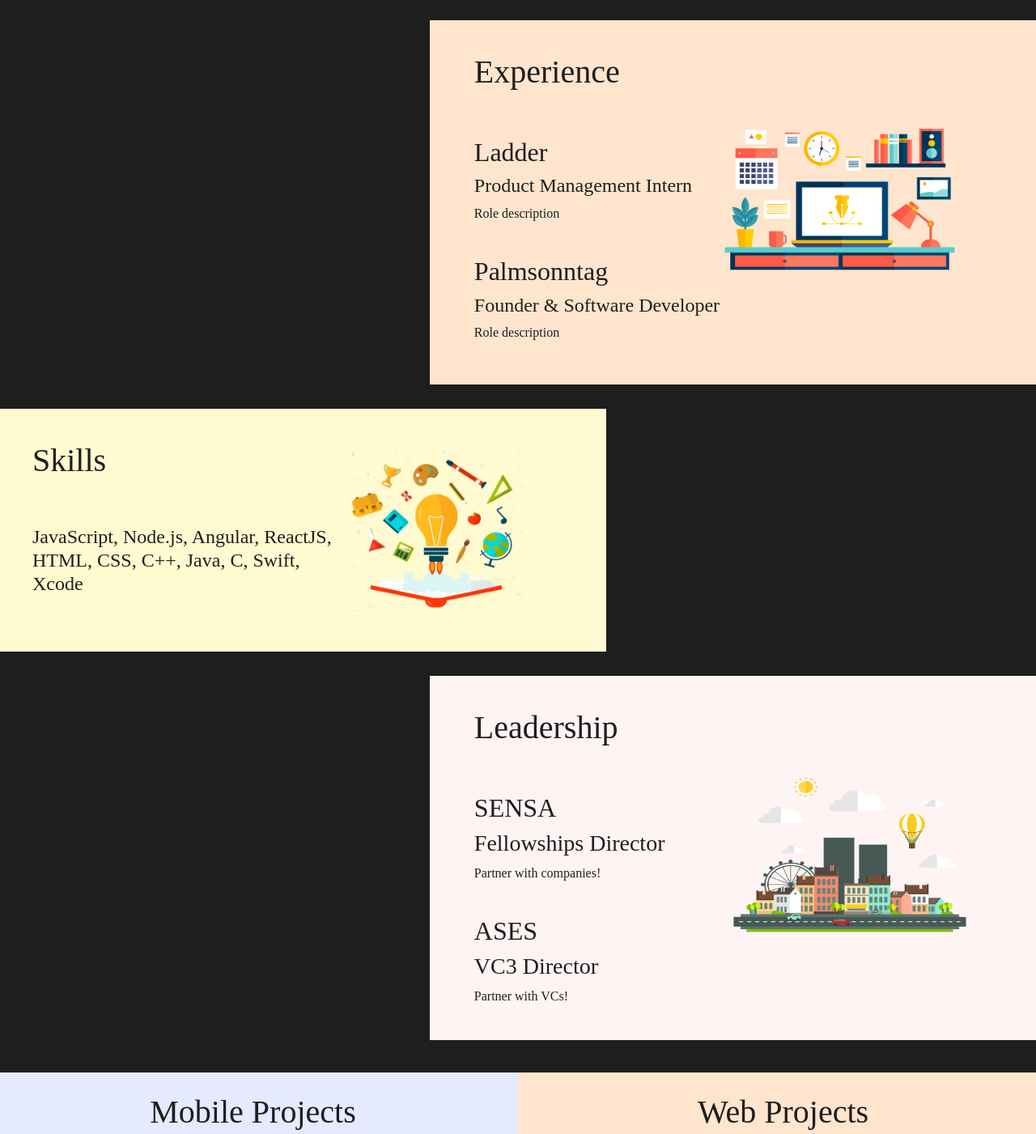
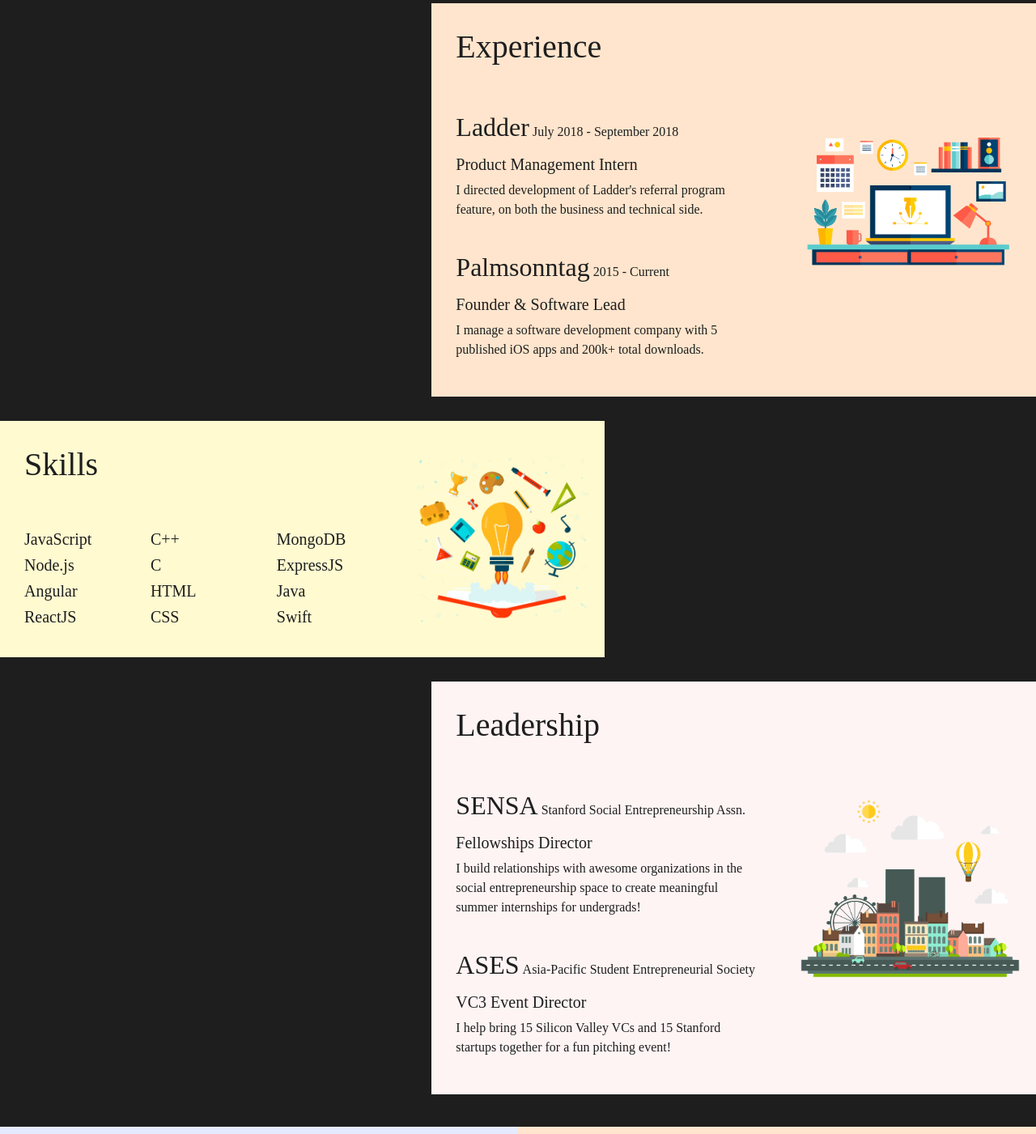
Before and after one commit to angeloramos25/angeloramos25.github.io, a plain HTML site: page index.html in a window 1280 px wide. Shown: the part 655-2056 px from the top of the page at 81% size. Drawn offline with nearby package versions, Linux system fonts and the light colour scheme; a web font is replaced by a local one.

Commit message:
More responsiveness

```diff
--- a/css/style.css
+++ b/css/style.css
@@ -4,16 +4,12 @@ body {
   background-color: #1e1e1e;
 }
 
-.section-header {
-  margin-top: 40px;
-  margin-left: 20px;
-  color: white;
+a {
+  color: #1e1e1e;
 }
 
-.block-half img {
-  float: right;
-  margin-top: 50px;
-  margin-right: 80px;
+a:hover {
+  color: darkgray;
 }
 
 .block-intro {
@@ -25,17 +21,45 @@ body {
   margin-top: 10px;
 }
 
+.text-container {
+  padding: 30px;
+}
+
+.me-facts {
+  color: gray;
+  text-align: center;
+}
+
+.block-half {
+  margin-bottom: 30px;
+}
+
+.block-half img {
+  width: 100%;
+}
+
+.block-education {
+  background-color: #CAECE1;
+}
+
+.block-experience {
+  background-color: #FFE5CD;
+}
+
+.block-skills {
+  background-color: #FFFAD0;
+}
+
+.block-leadership {
+  background-color: #FFF4F4;
+}
+
 .block-projects img {
   margin-top: 10px;
 }
 
 .block-projects h1 {
   margin-top: 25px;
-}
-
-.project-info {
-  padding-left: 20px;
-  color: white;
 }
 
 .block-mobile {
@@ -48,42 +72,6 @@ body {
   text-align: center;
 }
 
-.text-container {
-  padding-top: 40px;
-  padding-left: 40px;
-}
-
-.block-half {
-  height: 300px;
-  margin-bottom: 30px;
-}
-
-.block-education {
-  background-color: #CAECE1;
-}
-
-.block-experience {
-  background-color: #FFE5CD;
-  height: 450px;
-}
-
-.block-experience img {
-  margin-top: 120px;
-}
-
-.block-skills {
-  background-color: #FFFAD0;
-}
-
-.block-leadership {
-  background-color: #FFF4F4;
-  height: 450px;
-}
-
-.block-leadership img {
-  margin-top: 120px;
-}
-
 img.map, map area{
     outline: none;
 }
--- a/index.html
+++ b/index.html
@@ -1,14 +1,17 @@
 <!DOCTYPE html>
 <html lang="en" dir="ltr">
+
 <head>
   <meta charset="utf-8">
   <title>Angelo Ramos</title>
   <link rel="stylesheet" href="https://stackpath.bootstrapcdn.com/bootstrap/4.1.3/css/bootstrap.min.css" integrity="sha384-MCw98/SFnGE8fJT3GXwEOngsV7Zt27NXFoaoApmYm81iuXoPkFOJwJ8ERdknLPMO" crossorigin="anonymous">
   <link rel="stylesheet" href="css/style.css">
 </head>
+
 <body>
+  <div class="container-fluid">
     <div class="row block-intro">
-      <div class="col-md-7 text-container">
+      <div class="col-sm-7 text-container">
         <h1 style="color: #E6EAFF">Hi there!</h1>
         <h1>I'm
         <span style="color: #CAECE1">Angelo Ramos,</span>
@@ -38,14 +41,16 @@
           <img src="images/youtube.png" height="75" width="75">
         </a>
       </div>
+      <div class="col-sm-5" style="text-align: center">
+        <img src="images/me.png" height="300" width="250">
+        <h5>Yes, this picture is supposed to be me.</h5>
+      </div>
     </div>
 
     <div class="row">
-      <div class="col-md-7 block-half block-education">
-        <img src="images/2.png" height="200" width="250">
-
-        <div class="text-container">
-
+      <div class="col-sm-7 block-half block-education">
+        <div class="row align-items-center">
+          <div class="col-sm-7 text-container">
             <h1>Education</h1>
             <br>
             <br>
@@ -53,60 +58,104 @@
             <h4>B.S. in Computer Science</h4>
             <h5>3.85 GPA</h5>
           </div>
+          <div class="col-sm-5">
+            <img src="images/2.png">
+          </div>
+        </div>
+      </div>
+      <div class="col-sm-5 me-facts">
+        <h5>One of my favorite things to do is hike.</h5>
       </div>
     </div>
 
     <div class="row">
-      <div class="col-md-7 offset-md-5 block-half block-experience">
-        <img src="images/experience.png" height="200" width="320">
-        <div class="text-container">
+      <div class="col-sm-5">
+
+      </div>
+      <div class="col-sm-7 block-half block-experience">
+        <div class="row align-items-center">
+          <div class="col-sm-7 text-container">
             <h1>Experience</h1>
             <br>
             <br>
-          <h2>Ladder</h2>
-          <h4>Product Management Intern</h4>
-          <p>Role description</p>
+            <a target="_blank" href="https://www.joinladder.com/"><h2 style="display: inline-block;">Ladder</h2></a>
+            <p style="display: inline-block;">July 2018 - September 2018</p>
+            <h5>Product Management Intern</h5>
+            <p>I directed development of Ladder's referral program feature, on both the business and technical side.</p>
             <br>
-          <h2>Palmsonntag</h2>
-          <h4>Founder & Software Developer</h4>
-          <p>Role description</p>
+            <h2 style="display: inline-block;">Palmsonntag</h2>
+            <p style="display: inline-block;">2015 - Current</p>
+            <h5>Founder & Software Lead</h5>
+            <p>I manage a software development company with 5 published iOS apps and 200k+ total downloads.</p>
+          </div>
+          <div class="col-sm-5">
+            <img src="images/experience.png">
+          </div>
         </div>
       </div>
     </div>
 
     <div class="row">
-      <div class="col-md-7 block-half block-skills">
-        <img src="images/skills.png" height="200" width="225">
-
-        <div class="text-container">
+      <div class="col-sm-7 block-half block-skills">
+        <div class="row align-items-center">
+          <div class="col-sm-8 text-container">
             <h1>Skills</h1>
             <br>
             <br>
-          <h4>JavaScript, Node.js, Angular, ReactJS, HTML, CSS, C++, Java, C, Swift, Xcode</h4>
+            <div class="row">
+              <div class="col-sm-4">
+                <h5>JavaScript</h5>
+                <h5>Node.js</h5>
+                <h5>Angular</h5>
+                <h5>ReactJS</h5>
+              </div>
+              <div class="col-sm-4">
+                <h5>C++</h5>
+                <h5>C</h5>
+                <h5>HTML</h5>
+                <h5>CSS</h5>
+              </div>
+              <div class="col-sm-4">
+                <h5>MongoDB</h5>
+                <h5>ExpressJS</h5>
+                <h5>Java</h5>
+                <h5>Swift</h5>
+              </div>
+            </div>
+          </div>
+          <div class="col-sm-4">
+            <img src="images/skills.png">
+          </div>
         </div>
       </div>
     </div>
 
     <div class="row">
-      <div class="col-md-7 offset-md-5 block-half block-leadership">
-        <img src="images/leadership.png" height="200" width="300">
-        <div class="text-container">
+      <div class="col-sm-7 offset-sm-5 block-half block-leadership">
+        <div class="row align-items-center">
+          <div class="col-sm-7 text-container">
             <h1>Leadership</h1>
             <br>
             <br>
-          <h2>SENSA</h2>
-          <h3>Fellowships Director</h3>
-          <p>Partner with companies!</p>
+            <h2 style="display: inline-block;">SENSA</h2>
+            <p style="display: inline-block;">Stanford Social Entrepreneurship Assn.</p>
+            <h5>Fellowships Director</h5>
+            <p>I build relationships with awesome organizations in the social entrepreneurship space to create meaningful summer internships for undergrads!</p>
             <br>
-          <h2>ASES</h2>
-          <h3>VC3 Director</h3>
-          <p>Partner with VCs!</p>
+            <h2 style="display: inline-block;">ASES</h2>
+            <p style="display: inline-block;">Asia-Pacific Student Entrepreneurial Society</p>
+            <h5>VC3 Event Director</h5>
+            <p>I help bring 15 Silicon Valley VCs and 15 Stanford startups together for a fun pitching event! </p>
+          </div>
+          <div class="col-sm-5">
+            <img src="images/leadership.png">
+          </div>
         </div>
       </div>
     </div>
 
     <div class="row block-projects">
-      <div class="col-md-6 block-mobile">
+      <div class="col-sm-6 block-mobile">
         <h1>Mobile Projects</h1>
         <h6>Click the icons!</h6>
         <img class="map" src="images/smartphone.png" height="500" width="600" usemap="#mobilemap" hidefocus="true">
@@ -117,7 +166,7 @@
           <area shape="rect" coords="50,266,100,315" target="_blank" href="https://itunes.apple.com/us/app/strive-positive-goal-tracker-morning-routine/id1207182805?mt=8" alt="Strive">
         </map>
       </div>
-      <div class="col-md-6 block-web">
+      <div class="col-sm-6 block-web">
         <h1>Web Projects</h1>
         <h6>Click the icons!</h6>
         <img class="map" src="images/web.png" height="500" width="700" usemap="#webmap" hidefocus="true">
@@ -129,8 +178,8 @@
         </map>
       </div>
     </div>
-
-    <script src="https://unpkg.com/ionicons@4.4.2/dist/ionicons.js"></script>
+  </div>
 
 </body>
+
 </html>
```
Also changed, not shown: images/hiker.png (added), images/hiking.png (added), images/me.png, images/mountains.png (added), images/photographer.png (added). Lines whose indentation alone changed are shown as unchanged.
